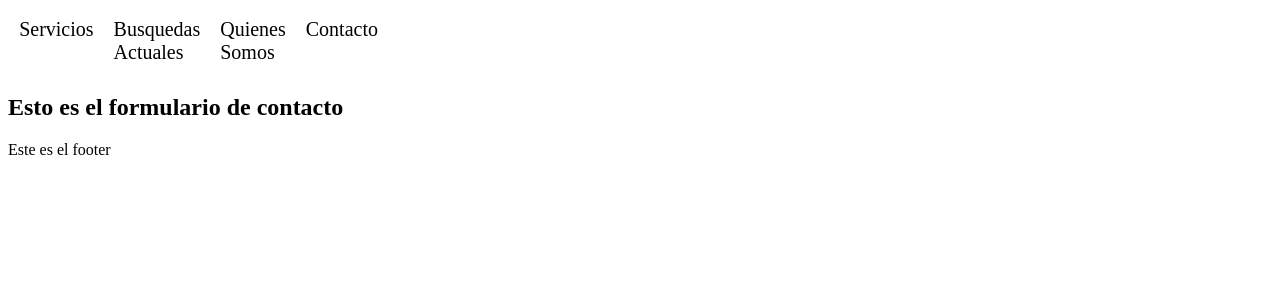
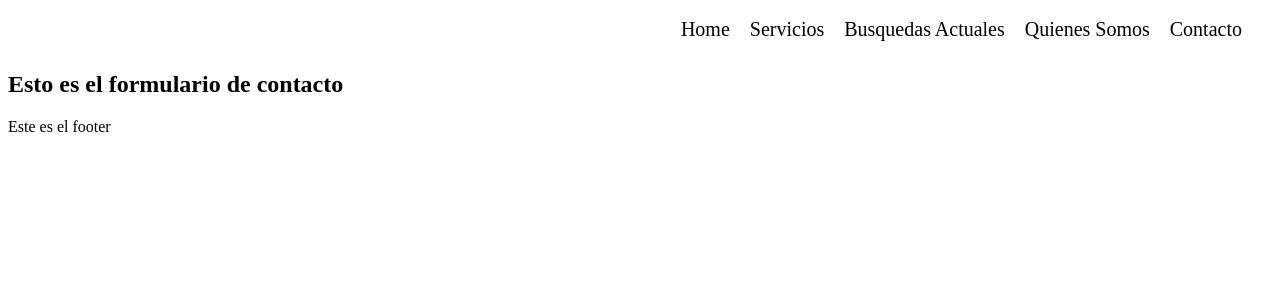
Before and after one commit to RMWebs2023/dani-cer, a React (Vite) app: page /contacto in a window 1280 px wide. Shown: the top 300 px of the page. Built offline with nearby package versions, Linux system fonts and the light colour scheme.

Commit message:
organizar archivos sass

```diff
--- a/src/App.jsx
+++ b/src/App.jsx
@@ -6,7 +6,7 @@ import Contact from "./pages/contact";
 import { BrowserRouter, Routes, Route } from "react-router-dom";
 import "./styles/styles.scss";
 
-function App() {
+export default function App() {
   return (
     <BrowserRouter>
       <Routes>
@@ -19,5 +19,3 @@ function App() {
     </BrowserRouter>
   );
 }
-
-export default App;
--- a/src/components/navbar.jsx
+++ b/src/components/navbar.jsx
@@ -1,12 +1,12 @@
 const Navbar = () => {
   return (
-    <navbar>
+    <nav className="navbar-container">
       <a href="/">Home</a>
       <a href="servicios">Servicios</a>
       <a href="busquedas">Busquedas Actuales</a>
       <a href="quienes-somos">Quienes Somos</a>
       <a href="contacto">Contacto</a>
-    </navbar>
+    </nav>
   );
 };
 
--- a/src/pages/home.jsx
+++ b/src/pages/home.jsx
@@ -5,7 +5,7 @@ const Home = () => {
   return (
     <main>
       <Navbar />
-      <section>
+      <section className="home-container2">
         <article>
           <a href="/busquedas">
             <img src="https://i.pinimg.com/736x/bf/95/34/bf953419d76bf747cba69b55e6e03957.jpg" />
--- a/src/styles/components/_home.scss
+++ b/src/styles/components/_home.scss
@@ -1,26 +1,24 @@
-section {
+.home-container2 {
   display: flex;
   justify-content: center;
   padding: 10px;
   gap: 20px;
   width: 100%;
   height: 100%;
-  }
 
   article {
     position: relative;
     width: 400px;
     height: 300px;
     overflow: hidden;
-  }
 
-  article img {
+    img {
       width: 100%;
       height: 100%;
       transition: transform 0.3s ease;
     }
 
-  article .overlay {
+    .overlay {
       position: absolute;
       top: 0;
       left: 0;
@@ -36,6 +34,7 @@ section {
       opacity: 0;
       transition: opacity 0.3s ease;
     }
+  }
 
   article:hover img {
     transform: scale(1.05);
@@ -44,11 +43,11 @@ section {
   article:hover .overlay {
     opacity: 1;
   }
-
-  article a {
+  a {
     text-decoration: none;
     color: inherit;
     display: block;
     width: 100%;
     height: 100%;
   }
+}
--- a/src/styles/components/_navbar.scss
+++ b/src/styles/components/_navbar.scss
@@ -1,12 +1,12 @@
-navbar {
-    display: flex;
-    justify-content: flex-end;
-    gap: 20px;
-    padding: 10px 30px;
-  }
+.navbar-container {
+  display: flex;
+  justify-content: flex-end;
+  gap: 20px;
+  padding: 10px 30px;
 
-  navbar a {
+  a {
     text-decoration: none;
     font-size: 20px;
     color: black;
   }
+}
--- a/src/styles/styles.scss
+++ b/src/styles/styles.scss
@@ -2,6 +2,5 @@
 
 
 // components
-
-@import "./components/home";
-@import "./components/navbar";
+@forward "./components/home";
+@forward "./components/navbar";
```
Lines whose indentation alone changed are shown as unchanged.
